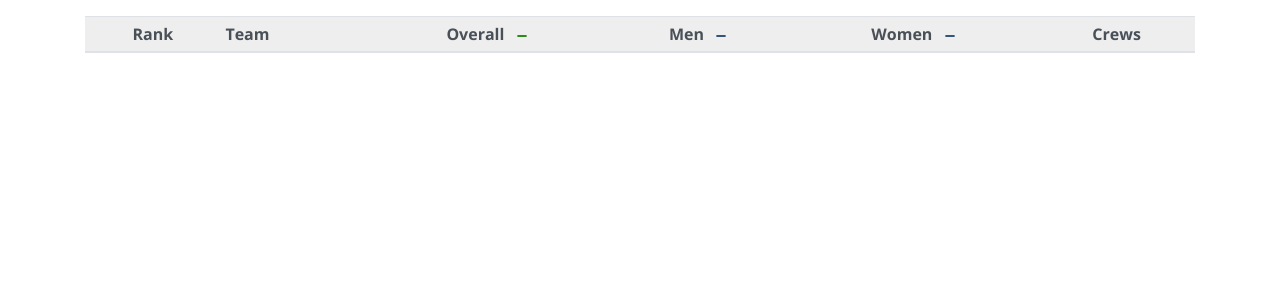
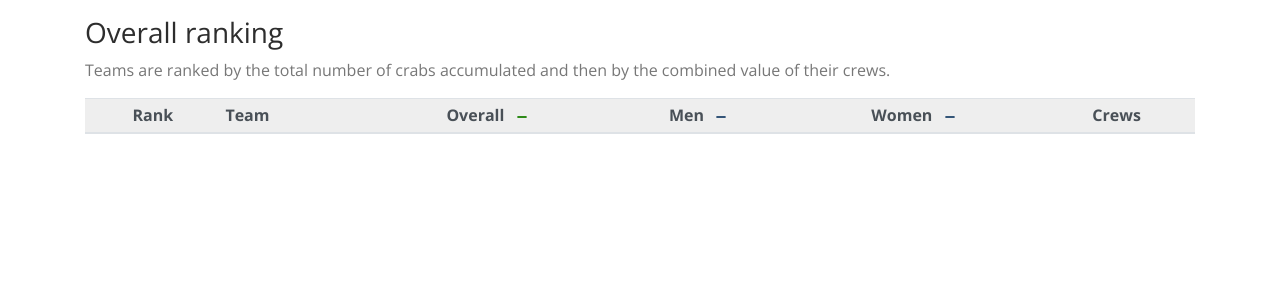
Before and after one commit to JoeHitchen/fantasy-bumps, a Django app: page /devgame/leaderboard/ in a window 1280 px wide. Shown: the part 65-365 px from the top of the page. Run offline with Django 3.2, Linux system fonts and the light colour scheme; data comes from the database, SQL or seed files in the repository; data that the repository does not hold is empty; parts of the project's set-up code (start-up, migrations or seed data) failed here and were passed over; some libraries are stand-ins or nearby versions.

Commit message:
Included page title and ranking description

```diff
--- a/fantasy/templates/fantasy/leaderboard.html
+++ b/fantasy/templates/fantasy/leaderboard.html
@@ -11,6 +11,12 @@
 
 {% block content %}
 <div class="row"><div class="col">
+  <h3>{% if ranking == GENDERS_OVERALL %}Overall{% elif ranking == genders.MEN %}Men's{% else %}Women's{% endif %} ranking</h3>
+  <div class="mb-3">
+    {% if ranking == GENDERS_OVERALL %}Teams are ranked by the total number of crabs accumulated and then by the combined value of their crews.
+    {% else %}Teams are ranked by the number of crabs their {{ ranking.label|lower }}'s crew has accumulated and then by the value of their {{ ranking.label|lower }}'s crews.{% endif %}
+  </div>
+
 <table class="table table-hover table-sm table-responsive-md text-center">
   <thead class="thead-light"><tr>
     <th>Rank</th>
```
